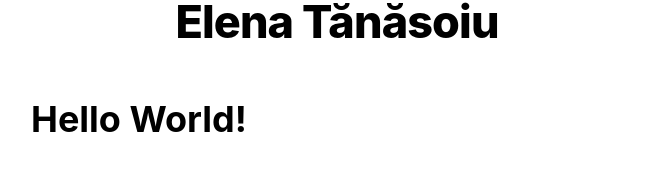
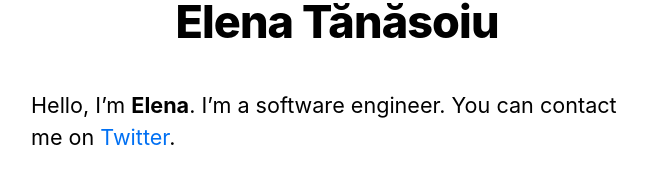
Before and after one commit to elenatanasoiu/elenatanasoiu.github.io, a Next.js app: page / in a window 1280 px wide. Shown: the part 221-404 px from the top of the page, without its empty margins (303-950 px from the left). Built offline with nearby package versions, Linux system fonts and the light colour scheme.

Commit message:
Add some content to index page

```diff
--- a/pages/index.js
+++ b/pages/index.js
@@ -5,7 +5,12 @@ import utilStyles from '../styles/utils.module.css'
 export default function Home() {
   return (
     <Layout home>
-      <h1>Hello World!</h1>
+      <Head>
+        <title>{siteTitle}</title>
+      </Head>
+      <section className={utilStyles.headingMd}>
+        <p>Hello, I’m <strong>Elena</strong>. I’m a software engineer. You can contact me on <a href="https://twitter.com/elenatanasoiu">Twitter</a>.</p>
+      </section>
     </Layout>
   )
 }
```
Also changed, not shown: public/images/me.jpg (added).
